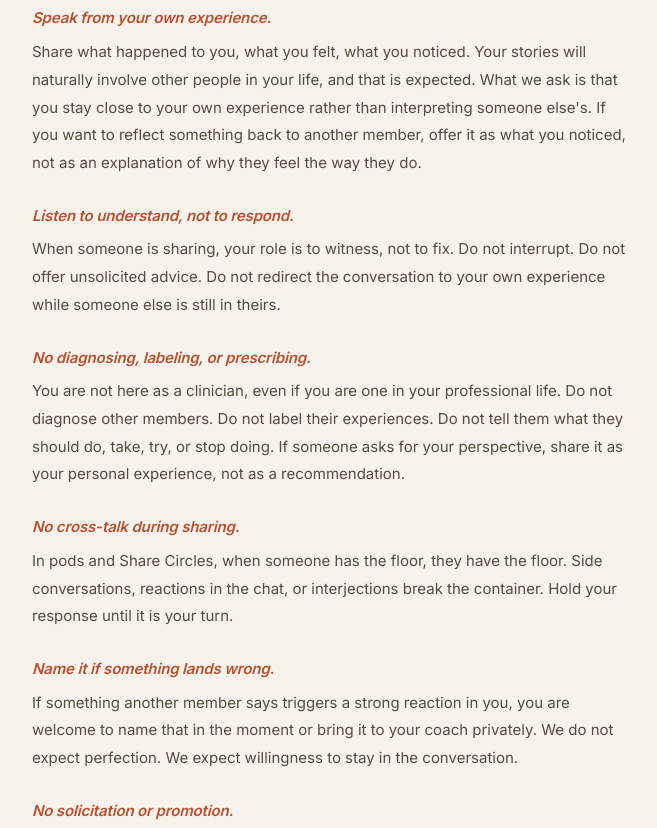
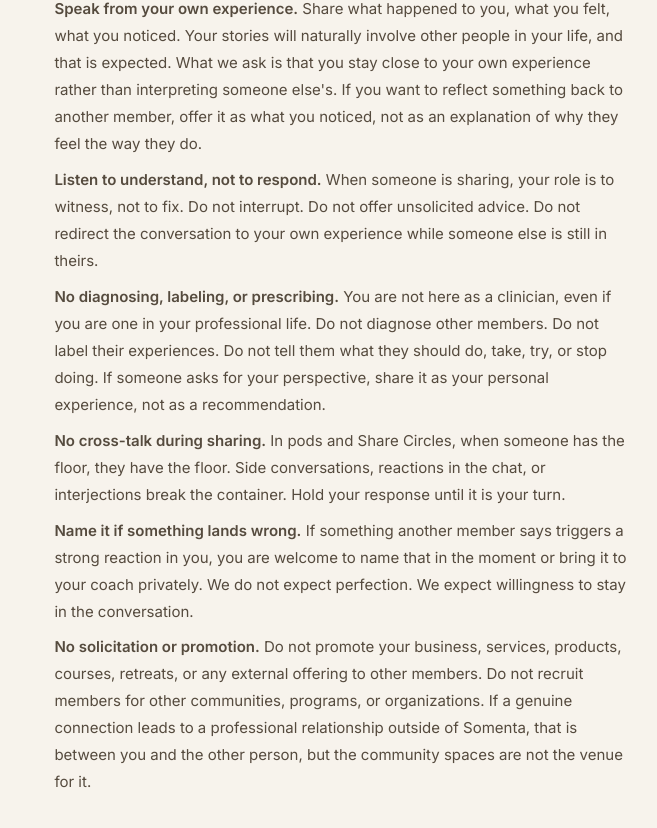
Before and after one commit to shawnpyatetsky-png/somenta-site, a Next.js app: page /member-agreement in a window 1280 px wide. Shown: the part 972-1800 px from the top of the page, without its empty margins (308-965 px from the left). Built offline with nearby package versions, Linux system fonts and the light colour scheme.

Commit message:
Add bullet points to Member Agreement Section 1 rules and Terms Sections 1 and 24

```diff
--- a/app/member-agreement/page.tsx
+++ b/app/member-agreement/page.tsx
@@ -102,29 +102,14 @@ export default function MemberAgreementPage() {
         <Section num="1" title="How We Communicate">
           <P_>Before anything else, we agree on how we talk to each other. These are the ground rules that apply in every Somenta space: pods, Share Circles, integration circles, live sessions, the community platform, and direct messages.</P_>
 
-          <Sub title="Speak from your own experience.">
-            <P_>Share what happened to you, what you felt, what you noticed. Your stories will naturally involve other people in your life, and that is expected. What we ask is that you stay close to your own experience rather than interpreting someone else's. If you want to reflect something back to another member, offer it as what you noticed, not as an explanation of why they feel the way they do.</P_>
-          </Sub>
-
-          <Sub title="Listen to understand, not to respond.">
-            <P_>When someone is sharing, your role is to witness, not to fix. Do not interrupt. Do not offer unsolicited advice. Do not redirect the conversation to your own experience while someone else is still in theirs.</P_>
-          </Sub>
-
-          <Sub title="No diagnosing, labeling, or prescribing.">
-            <P_>You are not here as a clinician, even if you are one in your professional life. Do not diagnose other members. Do not label their experiences. Do not tell them what they should do, take, try, or stop doing. If someone asks for your perspective, share it as your personal experience, not as a recommendation.</P_>
-          </Sub>
-
-          <Sub title="No cross-talk during sharing.">
-            <P_>In pods and Share Circles, when someone has the floor, they have the floor. Side conversations, reactions in the chat, or interjections break the container. Hold your response until it is your turn.</P_>
-          </Sub>
-
-          <Sub title="Name it if something lands wrong.">
-            <P_>If something another member says triggers a strong reaction in you, you are welcome to name that in the moment or bring it to your coach privately. We do not expect perfection. We expect willingness to stay in the conversation.</P_>
-          </Sub>
-
-          <Sub title="No solicitation or promotion.">
-            <P_>Do not promote your business, services, products, courses, retreats, or any external offering to other members. Do not recruit members for other communities, programs, or organizations. If a genuine connection leads to a professional relationship outside of Somenta, that is between you and the other person, but the community spaces are not the venue for it.</P_>
-          </Sub>
+          <Ul items={[
+            <><strong>Speak from your own experience.</strong> Share what happened to you, what you felt, what you noticed. Your stories will naturally involve other people in your life, and that is expected. What we ask is that you stay close to your own experience rather than interpreting someone else's. If you want to reflect something back to another member, offer it as what you noticed, not as an explanation of why they feel the way they do.</>,
+            <><strong>Listen to understand, not to respond.</strong> When someone is sharing, your role is to witness, not to fix. Do not interrupt. Do not offer unsolicited advice. Do not redirect the conversation to your own experience while someone else is still in theirs.</>,
+            <><strong>No diagnosing, labeling, or prescribing.</strong> You are not here as a clinician, even if you are one in your professional life. Do not diagnose other members. Do not label their experiences. Do not tell them what they should do, take, try, or stop doing. If someone asks for your perspective, share it as your personal experience, not as a recommendation.</>,
+            <><strong>No cross-talk during sharing.</strong> In pods and Share Circles, when someone has the floor, they have the floor. Side conversations, reactions in the chat, or interjections break the container. Hold your response until it is your turn.</>,
+            <><strong>Name it if something lands wrong.</strong> If something another member says triggers a strong reaction in you, you are welcome to name that in the moment or bring it to your coach privately. We do not expect perfection. We expect willingness to stay in the conversation.</>,
+            <><strong>No solicitation or promotion.</strong> Do not promote your business, services, products, courses, retreats, or any external offering to other members. Do not recruit members for other communities, programs, or organizations. If a genuine connection leads to a professional relationship outside of Somenta, that is between you and the other person, but the community spaces are not the venue for it.</>,
+          ]} />
         </Section>
 
         {/* Section 2 */}
--- a/app/terms/page.tsx
+++ b/app/terms/page.tsx
@@ -91,7 +91,15 @@ export default function TermsPage() {
 
         <Section num="1" title="General Terms of Use and Restrictions">
           <P_>Subject to these Terms, Somenta grants you a limited, revocable, nonexclusive, nontransferable personal right to access and make use of the Services solely for your personal, non-commercial benefit.</P_>
-          <P_>We may discontinue or alter any aspect of the Services or remove content from the Services at any time without prior notice. You agree that we may, under certain circumstances, immediately suspend or terminate your access to or use of the Services or any part thereof. Such circumstances include, without limitation: (a) breaches or violations of these Terms, the Member Agreement, or other incorporated agreements; (b) discontinuance or material modification of the Services; (c) unexpected technical or security issues; (d) extended periods of inactivity; or (e) engagement by you in fraudulent, inappropriate, or illegal activities. You further agree that such measures shall be taken in our sole discretion and without liability to you or any third party.</P_>
+          <P_>We may discontinue or alter any aspect of the Services or remove content from the Services at any time without prior notice. We may also immediately suspend or terminate your access under certain circumstances, including:</P_>
+          <Ul items={[
+            'Breaches or violations of these Terms, the Member Agreement, or other incorporated agreements',
+            'Discontinuance or material modification of the Services',
+            'Unexpected technical or security issues',
+            'Extended periods of inactivity',
+            'Engagement by you in fraudulent, inappropriate, or illegal activities',
+          ]} />
+          <P_>You agree that such measures shall be taken in our sole discretion and without liability to you or any third party.</P_>
         </Section>
 
         <Section num="2" title="Agreement Structure">
@@ -290,11 +298,13 @@ export default function TermsPage() {
         </Section>
 
         <Section num="24" title="General Provisions">
-          <P_><strong>Entire Agreement.</strong> These Terms, together with the Privacy Policy and Member Agreement, constitute the complete and entire agreement between you and Somenta with respect to the Services.</P_>
-          <P_><strong>No Waiver.</strong> No waiver by either party of any breach of these Terms shall be deemed a further or continuing waiver of any other breach.</P_>
-          <P_><strong>Severability.</strong> If any provision of these Terms is found to be unenforceable, the invalidity of such provision will not affect the validity of the remaining provisions.</P_>
-          <P_><strong>Assignment.</strong> You may not assign or transfer your rights or obligations under these Terms without our prior written consent. Somenta may assign its rights and obligations under these Terms without restriction.</P_>
-          <P_><strong>California Residents.</strong> If you are a California resident, you may report complaints to the Complaint Assistance Unit of the Division of Consumer Services of the California Department of Consumer Affairs by contacting it at 1625 North Market Blvd., Suite N 112, Sacramento, CA 95834, or by telephone at (800) 952-5210.</P_>
+          <Ul items={[
+            <><strong>Entire Agreement.</strong> These Terms, together with the Privacy Policy and Member Agreement, constitute the complete and entire agreement between you and Somenta with respect to the Services.</>,
+            <><strong>No Waiver.</strong> No waiver by either party of any breach of these Terms shall be deemed a further or continuing waiver of any other breach.</>,
+            <><strong>Severability.</strong> If any provision of these Terms is found to be unenforceable, the invalidity of such provision will not affect the validity of the remaining provisions.</>,
+            <><strong>Assignment.</strong> You may not assign or transfer your rights or obligations under these Terms without our prior written consent. Somenta may assign its rights and obligations under these Terms without restriction.</>,
+            <><strong>California Residents.</strong> If you are a California resident, you may report complaints to the Complaint Assistance Unit of the Division of Consumer Services of the California Department of Consumer Affairs by contacting it at 1625 North Market Blvd., Suite N 112, Sacramento, CA 95834, or by telephone at (800) 952-5210.</>,
+          ]} />
         </Section>
 
         <Section num="25" title="Contact Information">
```
